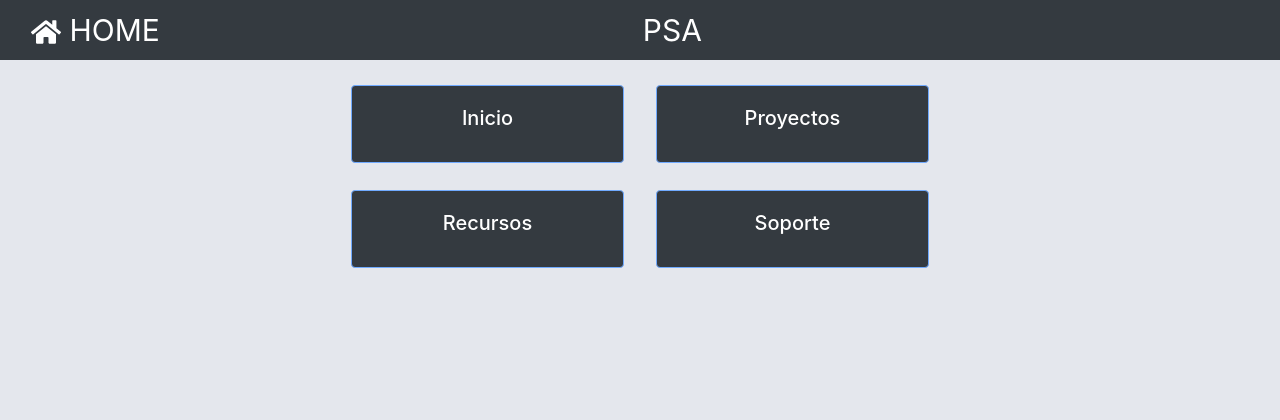
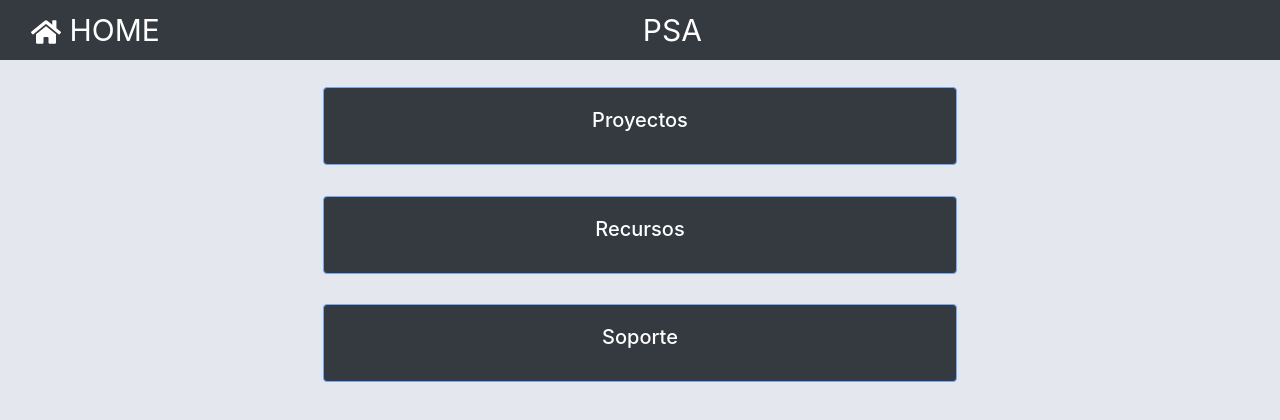
Before and after one commit to AndresJalife/ProyectoPSATribu1, a React (Create React App) app: page / in a window 1280 px wide. Shown: the top 420 px of the page. Built offline with nearby package versions, Linux system fonts and the light colour scheme.

Commit message:
pagina principal

```diff
--- a/src/pages/Main.css
+++ b/src/pages/Main.css
@@ -5,3 +5,8 @@
     opacity: 1;
     cursor: pointer;
 }
+
+#container{
+    margin-left: 25%;
+    width: 50%;
+}
--- a/src/pages/Main.js
+++ b/src/pages/Main.js
@@ -14,48 +14,32 @@ export default () => (
 
     <header>
         <nav>
+            <div id="container">
                 <br/>
-            <Col xl={{size: 6, offset: 3}}>
-                <div style={{display: "flex"}}>
-                    <Col xl={6} lg={6} className="col-link-inicial">
-                        <Link to='/'>
-                            <Card body inverse style={styles}>
-                                <CardTitle tag="h5">Inicio</CardTitle>
-                            </Card>
-                        </Link>
-                    </Col>
-
-                    <Col xl={6} lg={6} className="col-link-inicial">
+                <div className="button" >
                     <Link to='/proyectos'>
                         <Card body inverse style={styles}>
                             <CardTitle tag="h5">Proyectos</CardTitle>
                         </Card>
                     </Link>
-                    </Col>
                 </div>
-            </Col>
-
                 <br />
-
-            <Col xl={{size: 6, offset: 3}}>
-                <div style={{display: "flex"}}>
-                    <Col xl={6} lg={6} className="col-link-inicial">
+                <div className="button">
                     <Link to='/recursos'>
                         <Card body inverse style={styles}>
                             <CardTitle tag="h5">Recursos</CardTitle>
                         </Card>
                     </Link>
-                    </Col>
-
-                    <Col xl={6} lg={6} className="col-link-inicial">
+                </div>
+                <br />
+                <div className="button">
                     <Link to='/soporte'>
                         <Card body inverse style={styles}>
                             <CardTitle tag="h5">Soporte</CardTitle>
                         </Card>
                     </Link>
-                    </Col>
                 </div>
-            </Col>
+            </div>
         </nav>
     </header>
 );
```
Lines whose indentation alone changed are shown as unchanged.
